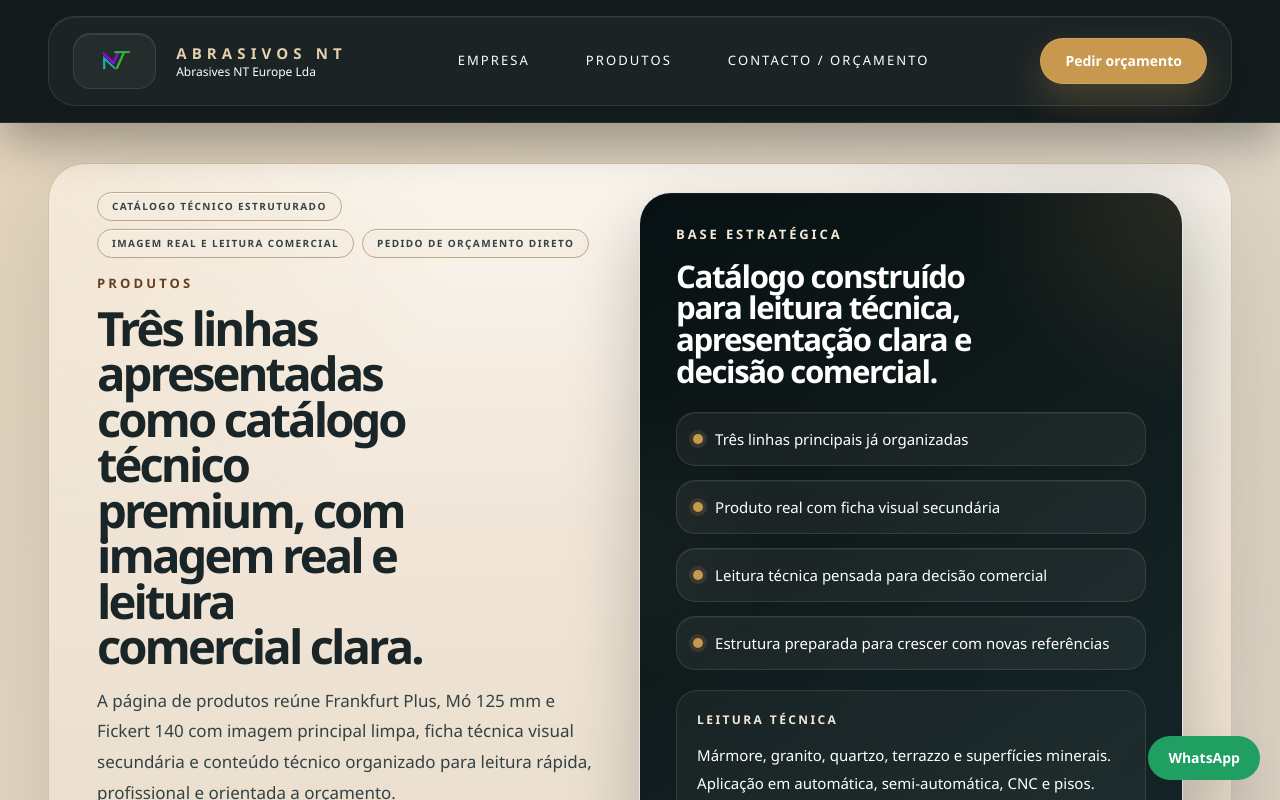
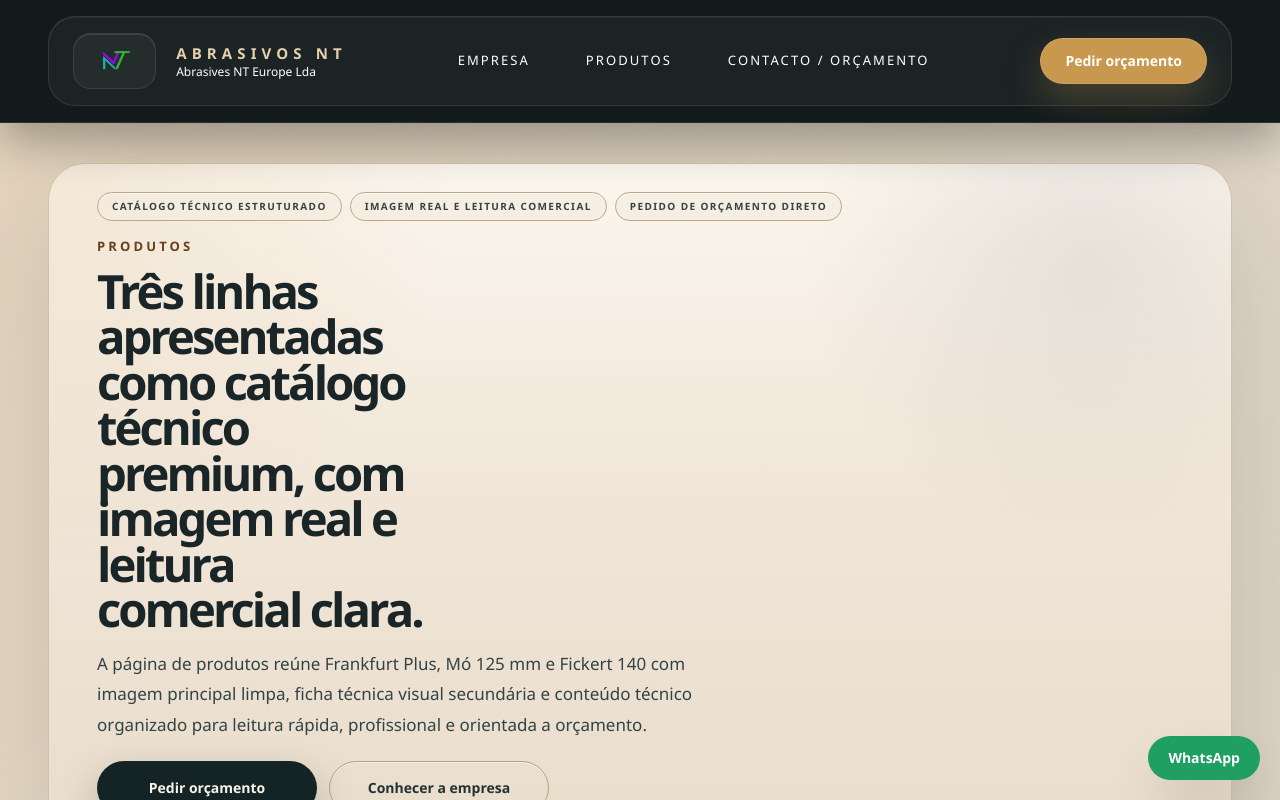
Before and after one commit to CAP1974/abrasivos-nt-site, a Next.js app: page /produtos in a window 1280 px wide. Shown: the top 800 px of the page. Built offline with nearby package versions, Linux system fonts and the light colour scheme.

Commit message:
Simplify products hero

```diff
--- a/app/produtos/page.tsx
+++ b/app/produtos/page.tsx
@@ -7,23 +7,10 @@ import { SiteHeader } from "@/components/site-header";
 import { WhatsAppButton } from "@/components/whatsapp-button";
 import { cta, productLines } from "@/content/site";
 
-const technicalChips = [
-  "Mármore, granito, quartzo, terrazzo e superfícies minerais",
-  "Aplicação em automática, semi-automática, CNC e pisos",
-  "Catálogo técnico com pedido de orçamento direto"
-];
-
 const heroHighlights = [
   "Catálogo técnico estruturado",
   "Imagem real e leitura comercial",
   "Pedido de orçamento direto"
-];
-
-const strategicHighlights = [
-  "Três linhas principais já organizadas",
-  "Produto real com ficha visual secundária",
-  "Leitura técnica pensada para decisão comercial",
-  "Estrutura preparada para crescer com novas referências"
 ];
 
 function renderList(values?: string[]) {
@@ -36,8 +23,8 @@ export default function ProdutosPage() {
       <SiteHeader />
       <main className="pb-12">
         <section className="container-shell pt-7 sm:pt-8 lg:pt-10">
-          <div className="mx-auto max-w-[1360px] overflow-hidden rounded-[2.3rem] border border-[#d2c2ad] bg-[radial-gradient(circle_at_top_left,rgba(201,154,81,0.14),transparent_30%),radial-gradient(circle_at_88%_14%,rgba(16,32,34,0.08),transparent_24%),linear-gradient(180deg,#fbf6ee_0%,#f0e5d7_50%,#e9ddcb_100%)] px-6 py-5 shadow-[0_34px_120px_rgba(16,32,34,0.12)] sm:px-8 sm:py-6 lg:px-10 lg:py-6 xl:grid xl:grid-cols-[0.96fr_1.04fr] xl:gap-10 xl:px-12 xl:py-7">
-            <div className="max-w-[660px] self-center">
+          <div className="mx-auto max-w-[1360px] overflow-hidden rounded-[2.3rem] border border-[#d2c2ad] bg-[radial-gradient(circle_at_top_left,rgba(201,154,81,0.14),transparent_30%),radial-gradient(circle_at_88%_14%,rgba(16,32,34,0.08),transparent_24%),linear-gradient(180deg,#fbf6ee_0%,#f0e5d7_50%,#e9ddcb_100%)] px-6 py-5 shadow-[0_34px_120px_rgba(16,32,34,0.12)] sm:px-8 sm:py-6 lg:px-10 lg:py-6 xl:px-12 xl:py-7">
+            <div className="max-w-[760px] self-center">
               <div className="flex flex-wrap gap-2">
                 {heroHighlights.map((item) => (
                   <span
@@ -68,32 +55,6 @@ export default function ProdutosPage() {
                 >
                   {cta.secondaryCompany}
                 </Link>
-              </div>
-            </div>
-
-            <div className="mt-7 xl:mt-0 xl:self-stretch">
-              <div className="h-full rounded-[2rem] border border-white/8 surface-dark px-6 py-6 text-white shadow-[0_26px_72px_rgba(5,9,10,0.22),inset_0_1px_0_rgba(255,255,255,0.06)] sm:px-8 sm:py-7 lg:px-9 lg:py-8">
-                <p className="text-[13px] font-semibold uppercase tracking-[0.22em] text-sand-100">Base estratégica</p>
-                <h2 className="mt-4 max-w-[17ch] text-[1.62rem] font-semibold tracking-[-0.045em] text-white sm:text-[1.82rem] lg:text-[1.95rem] lg:leading-[1.02]">
-                  Catálogo construído para leitura técnica, apresentação clara e decisão comercial.
-                </h2>
-                <div className="mt-6 grid gap-3.5">
-                  {strategicHighlights.map((item) => (
-                    <div
-                      key={item}
-                      className="flex items-center gap-3 rounded-[1.2rem] border border-white/10 bg-white/[0.05] px-4 py-3.5 shadow-[inset_0_1px_0_rgba(255,255,255,0.05)]"
-                    >
-                      <span className="h-2.5 w-2.5 rounded-full bg-sand-400 shadow-[0_0_0_4px_rgba(201,154,81,0.15)]" />
-                      <p className="text-[15px] font-medium leading-6 text-white/92">{item}</p>
-                    </div>
-                  ))}
-                </div>
-                <div className="mt-5 rounded-[1.35rem] border border-white/10 bg-white/[0.04] px-5 py-5">
-                  <p className="text-[12px] font-semibold uppercase tracking-[0.2em] text-sand-100">Leitura técnica</p>
-                  <p className="mt-3 text-[15px] leading-7 text-white/84">
-                    {technicalChips[0]}. {technicalChips[1]}. {technicalChips[2]}.
-                  </p>
-                </div>
               </div>
             </div>
           </div>
```
